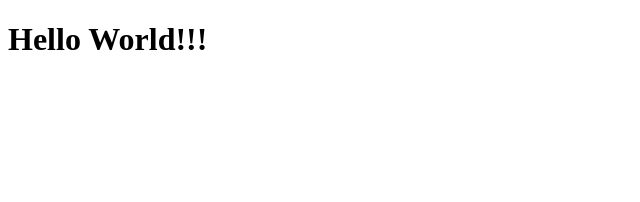
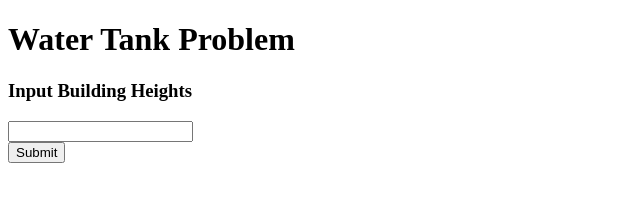
Before and after one commit to Aadity-Patel/WaterTankProblem, a plain HTML site: page index.html in a window 1280 px wide. Shown: the whole page, without its empty margins (0-640 px from the left). Drawn offline with Linux system fonts and the light colour scheme.

Commit message:
Calculates the amount of Water Trapped between buildings.

```diff
--- a/App.js
+++ b/App.js
@@ -0,0 +1,32 @@
+function calculateWaterTrapped() {
+    var input = document.getElementsByName('inputArray')[0].value;
+    input = input.split(' ');
+    var len = input.length;
+    var buildingHeights = new Array(len);
+    var maxLeft = new Array(len);
+    var maxRight = new Array(len);
+    var waterStored = 0;
+
+    for (let i = 0; i < len; i++) {
+        buildingHeights[i] = parseInt(input[i]);
+
+    }
+
+    maxLeft[0] = buildingHeights[0];
+    maxRight[len - 1] = buildingHeights[len - 1];
+
+    for (var i = 1; i < len; i++) {
+        maxLeft[i] = Math.max(maxLeft[i-1], buildingHeights[i]);
+    }
+
+    for (var i = len - 2; i >= 0; i--) {
+        maxRight[i] = Math.max(maxRight[i + 1], buildingHeights[i]);
+    }
+
+    for(var i = 0; i < len; i++){
+        buildingHeights[i] = Math.min(maxLeft[i], maxRight[i]) - buildingHeights[i];
+        waterStored += buildingHeights[i];
+    }
+
+    document.getElementById("output").innerHTML = waterStored + 'Units';
+}
--- a/index.html
+++ b/index.html
@@ -5,8 +5,21 @@
     <meta http-equiv="X-UA-Compatible" content="IE=edge">
     <meta name="viewport" content="width=device-width, initial-scale=1.0">
     <title>Document</title>
+
 </head>
 <body>
-    <h1>Hello World!!!</h1>
+    <h1>Water Tank Problem</h1>
+    <h3 id="po">Input Building Heights</h3>
+    <form class="" action="index.html" method="post">
+        <input type="text" name="inputArray" value="" /><br>
+        <button type="button" name="button" onclick="calculateWaterTrapped()">
+            Submit
+        </button>
+    </form>
+
+    <div id = "output"></div>
+
+    <script type="text/javascript" src="App.js">
+    </script>
 </body>
 </html>
```
